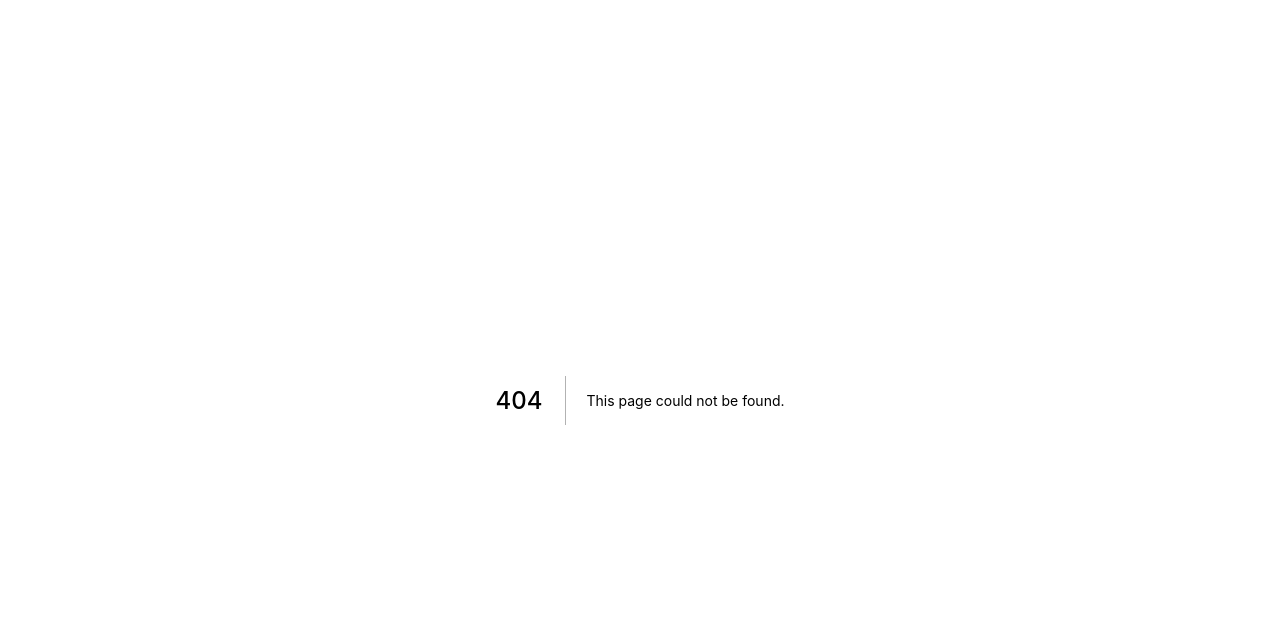
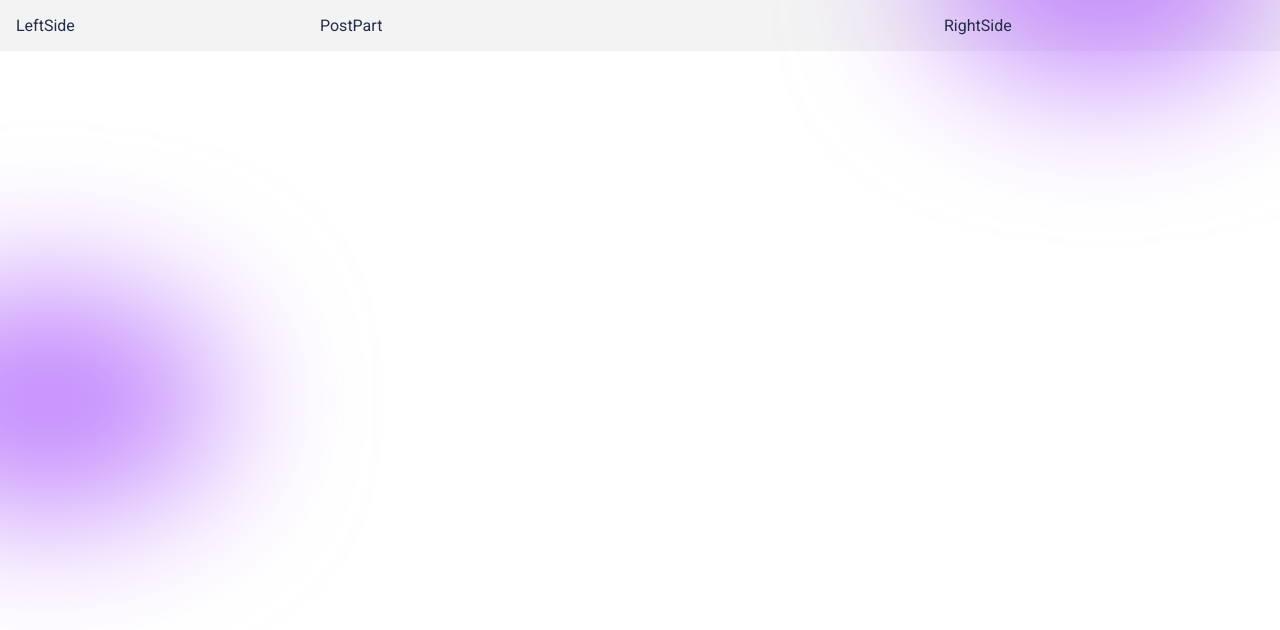
Before and after one commit to ardeshir1991/social-media-next.js, a Next.js app: page /home in a window 1280 px wide. Before the commit this address had no page. Shown: the top 630 px of the page. Built offline with nearby package versions, Linux system fonts and the light colour scheme; a web font is replaced by a local one.

Commit message:
home page parts

```diff
--- /dev/null
+++ b/components/home/Content.jsx
@@ -0,0 +1,17 @@
+import React from "react";
+import LeftSide from "./leftSide/LeftSide";
+import PostPart from "./postPart/PostPart";
+import RightSide from "./rightSide/RightSide";
+import styles from "./content.module.css";
+
+const Content = () => {
+  return (
+    <div className={styles.container}>
+      <LeftSide />
+      <PostPart />
+      <RightSide />
+    </div>
+  );
+};
+
+export default Content;
--- /dev/null
+++ b/components/home/content.module.css
@@ -0,0 +1,6 @@
+.container{
+    display: grid;
+    grid-template-columns: 18rem auto 20rem;
+    position: relative;
+    gap: 1rem;
+}
--- /dev/null
+++ b/components/home/leftSide/LeftSide.jsx
@@ -0,0 +1,7 @@
+import React from "react";
+
+const LeftSide = () => {
+  return <div>LeftSide</div>;
+};
+
+export default LeftSide;
--- /dev/null
+++ b/components/home/postPart/PostPart.jsx
@@ -0,0 +1,7 @@
+import React from "react";
+
+const PostPart = () => {
+  return <div>PostPart</div>;
+};
+
+export default PostPart;
--- /dev/null
+++ b/components/home/rightSide/RightSide.jsx
@@ -0,0 +1,9 @@
+import React from 'react'
+
+const RightSide = () => {
+  return (
+    <div>RightSide</div>
+  )
+}
+
+export default RightSide
--- /dev/null
+++ b/pages/home/index.js
@@ -0,0 +1,12 @@
+import Blur from "../../components/blurParts/Blur";
+import Layout from "../../components/Layout";
+import Content from "../../components/home/Content";
+
+export default function Home() {
+  return (
+    <Layout>
+      <Blur />
+      <Content />
+    </Layout>
+  );
+}
--- a/pages/index.js
+++ b/pages/index.js
@@ -1,12 +1,12 @@
-import Image from "next/image";
 import Blur from "../components/blurParts/Blur";
 import Layout from "../components/Layout";
-import styles from "../styles/Home.module.css";
+import Content from "../components/home/Content";
 
 export default function Home() {
   return (
     <Layout>
       <Blur />
+      <Content />
     </Layout>
   );
 }
```
Also changed, not shown: styles/Home.module.css (added).
